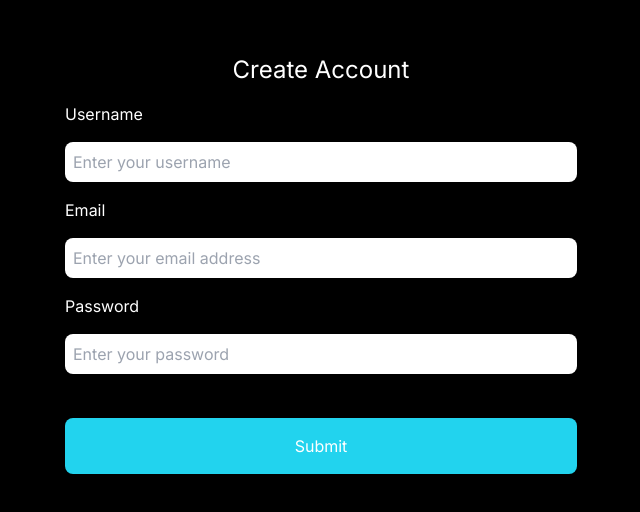
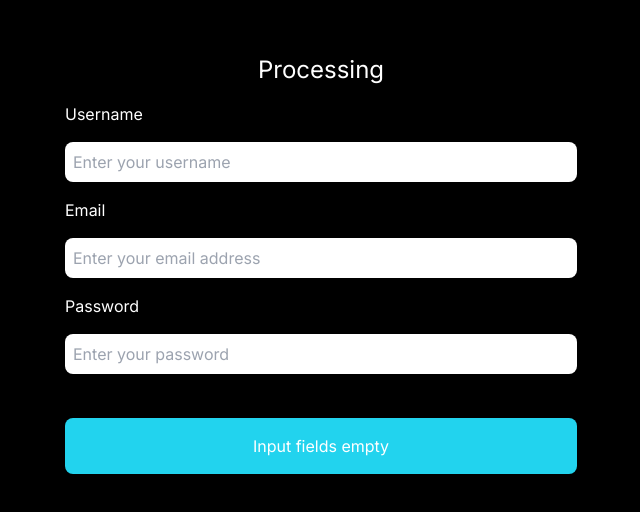
Before and after one commit to Bloom-Sayiorri/Nextjs-app, a Next.js app: page /signup in a window 1280 px wide. Shown: the part 116-628 px from the top of the page, without its empty margins (319-959 px from the left). Built offline with nearby package versions, Linux system fonts and the light colour scheme.

Commit message:
signup route changes

```diff
--- a/src/app/api/users/signup/route.ts
+++ b/src/app/api/users/signup/route.ts
@@ -3,9 +3,10 @@ import User from '@/models/userModel';
 import {NextRequest, NextResponse } from 'next/server';
 import bcryptjs from 'bcryptjs';
 
-connect()
 
-export default async function POST (request: NextRequest) {
+
+export async function POST(request: NextRequest) {
+    connect()
     try {
         const reqBody = await request.json();
         const {username, email, password} = reqBody
@@ -18,15 +19,12 @@ export default async function POST (request: NextRequest) {
             return NextResponse.json({error: 'User already exists!!!'},
             {status: 400});
         }
-        else if (!user) {
-            return NextResponse.json({error: 'User not found!!!'},
-            {status: 404});
-        }
 
         //hash password
         const salt = await bcryptjs.genSalt(10)
         const hashedPassword = await bcryptjs.hash(password, salt)
 
+        //saving a new user
         const newUser = new User ({
             username,
             email,
@@ -43,7 +41,7 @@ export default async function POST (request: NextRequest) {
         });
 
     } catch (error: any) {
-        return NextResponse.json({error: error.message}),
-        {status: 500}
+        return NextResponse.json({error: error.message},
+        {status: 500});
     }
 };
--- a/src/app/layout.tsx
+++ b/src/app/layout.tsx
@@ -5,7 +5,7 @@ import './globals.css'
 const inter = Inter({ subsets: ['latin'] })
 
 export const metadata: Metadata = {
-  title: 'Create Next App',
+  title: 'Next JSS App',
   description: 'Generated by create next app',
 }
 
--- a/src/app/login/page.tsx
+++ b/src/app/login/page.tsx
@@ -2,7 +2,7 @@
 import Link from 'next/link';
 import React from 'react';
 import {useRouter} from 'next/navigation';
-import {axios} from 'axios';
+// import {axios} from 'axios';
 
 export default function SignupPage() {
     const [user, setUser] = React.useState({
--- a/src/app/page.tsx
+++ b/src/app/page.tsx
@@ -1,4 +1,4 @@
-import Image from 'next/image'
+// import Image from 'next/image'
 
 export default function Home() {
   return (
--- a/src/app/signup/page.tsx
+++ b/src/app/signup/page.tsx
@@ -1,24 +1,47 @@
 "use client";
 import Link from 'next/link';
-import React from 'react';
+import React, { useEffect } from 'react';
 import {useRouter} from 'next/navigation';
-import {axios} from 'axios';
+import axios from 'axios';
+import toast from 'react-hot-toast';
 
 export default function SignupPage() {
+    const router = useRouter();
     const [user, setUser] = React.useState({
         email: "",
         password: "",
         username: "",
     });
 
+    const [buttonDisabled, setButtonDisabled] = React.useState(false );
+    const [loading, setLoading] = React.useState(false);
     const onSignup = async () => {
+        try {
+            setLoading(true);
+            const response = await axios.post('/api/users/signup', user);
+            console.log('Signup successful', response.data);
+            router.push('/login')
+        } catch (error: any) {
+            console.log("Signup failed", error.message);
+            toast.error(error.message);
+        } finally {
+            setLoading(false)
+        }
+    };
 
-    };
+    useEffect(() => {
+        if (user.email.length > 0 && user.username.length > 0&&
+            user.password.length > 0) {
+                setButtonDisabled(false);
+        } else {
+            setButtonDisabled(true);
+        }
+    }, [user]);
 
 
     return(
         <div className='min-h-screen flex justify-center flex-col gap-4 mx-auto max-w-lg'>
-            <h1 className='text-center text-white text-2xl '>Create Account</h1>
+            <h1 className='text-center text-white text-2xl '>{loading ? "Signup" : "Processing"}</h1>
             <label htmlFor="username" className='text-white'>Username</label>
             <input
                 id='username'
@@ -46,9 +69,9 @@ export default function SignupPage() {
                 className="rounded-lg border-radius p-2 mb-7"
                 onChange={(e) => setUser({...user, password: e.target.value})}
             />
-            <button className='rounded-lg border-none p-4 text-white bg-cyan-400' onSubmit={(e) => {
+            <button onClick={onSignup} className='rounded-lg border-none p-4 text-white bg-cyan-400' onSubmit={(e) => {
                 e.preventDefault();
-            }}>Submit</button>
+            }}>{buttonDisabled ? "Input fields empty" : "Signup"}</button>
             <Link href='/login'>Sign In</Link>
         </div>
     )
--- a/src/models/userModel.js
+++ b/src/models/userModel.js
@@ -29,6 +29,6 @@ const userSchema = new mongoose.Schema({
     verifyTokenExpiry: Date,
 });
 
-const User = mongoose.models.users || mongoose.models('users', userSchema);
+const User = mongoose.models.users || mongoose.model('users', userSchema);
 
 export default User;
```
